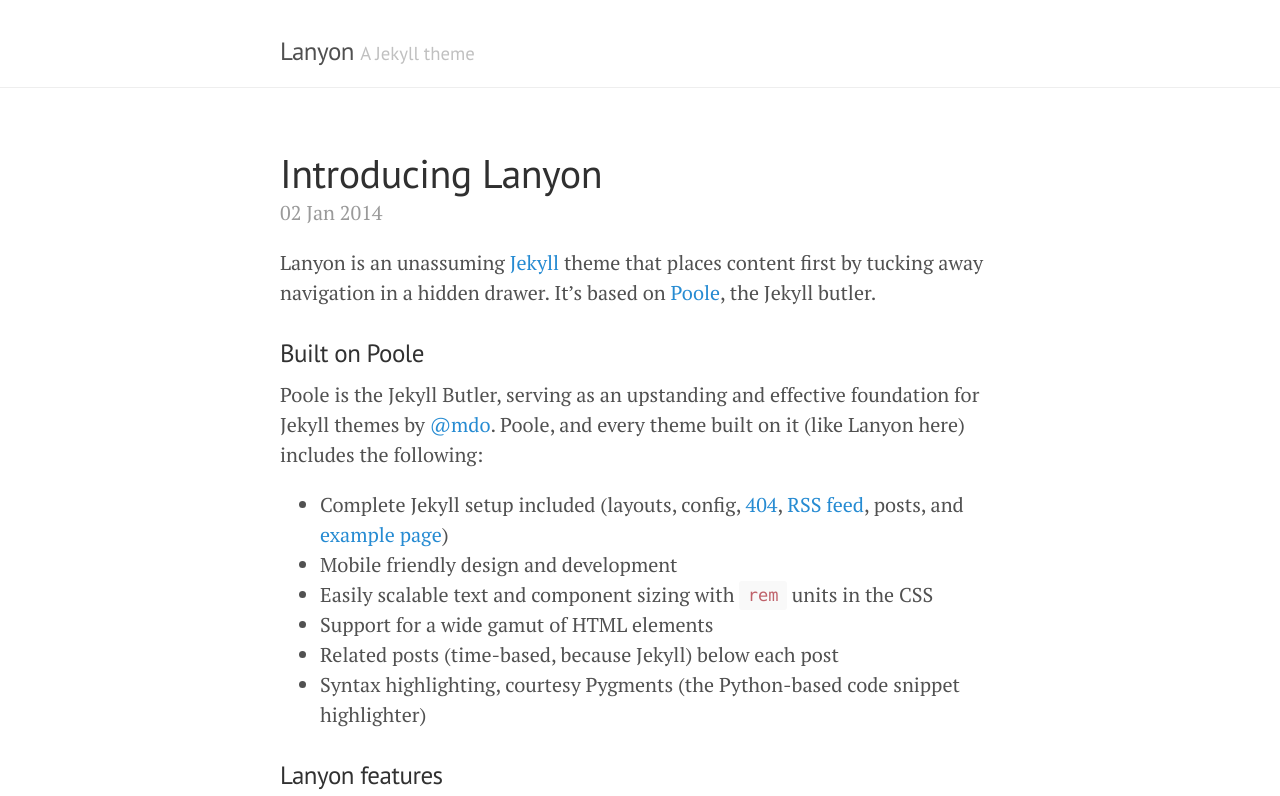
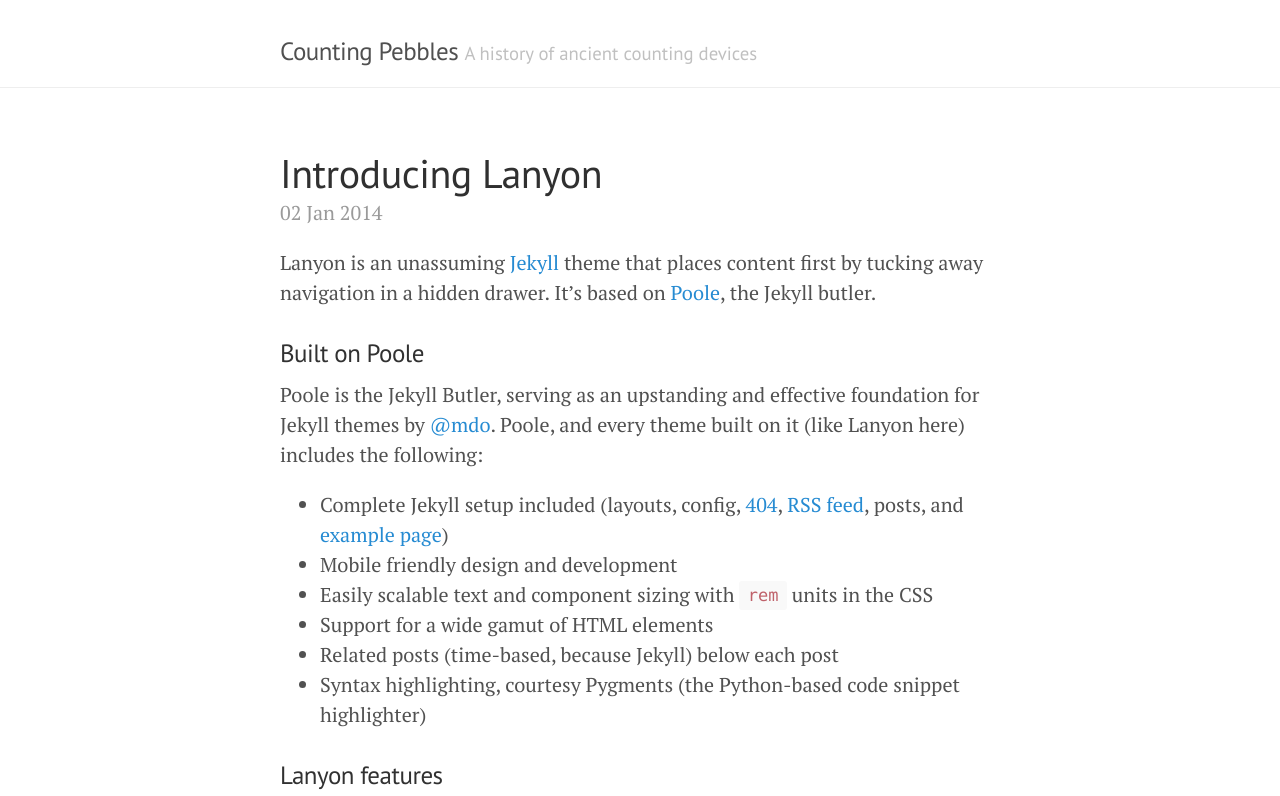
Before and after one commit to jtb/counting-pebbles, a Jekyll site: the page built from index.html, in a window 1280 px wide and 900 px high, cut to the strip 104-900 px from the top of the window. Built offline with Jekyll 4.4.1, drawn with Linux system fonts in a browser that asks for light colours; the list of posts is cut into pages by our own code.

Commit message:
Updated config to include actual info

```diff
--- a/_config.yml
+++ b/_config.yml
@@ -4,18 +4,21 @@
 permalink:           pretty
 
 # Setup
-title:               Lanyon
-tagline:             'A Jekyll theme'
-description:         'A reserved <a href="http://jekyllrb.com" target="_blank">Jekyll</a> theme that places the utmost gravity on content with a hidden drawer. Made by <a href="https://twitter.com/mdo" target="_blank">@mdo</a>.'
-url:                 http://lanyon.getpoole.com
+title:               'Counting Pebbles'
+tagline:             'A history of ancient counting devices'
+description:         'Exploration of our relationship with numbers throughout history, and the tools we use to count them.'
+
+url:                 https://jtb.github.io/counting-pebbles
 baseurl:             '/counting-pebbles'
 paginate:            5
 
 # About/contact
 author:
-  name:              Mark Otto
-  url:               https://twitter.com/mdo
-  email:             markdotto@gmail.com
+  name:              Justin Brown
+  url:               https://github.com/jtb
+  email:             jbrown23+pebbles@gmail.com
 
 # Custom vars
-version:             1.0.0
+version:             0.0.1
+
+plugins: [jekyll-paginate]
```
